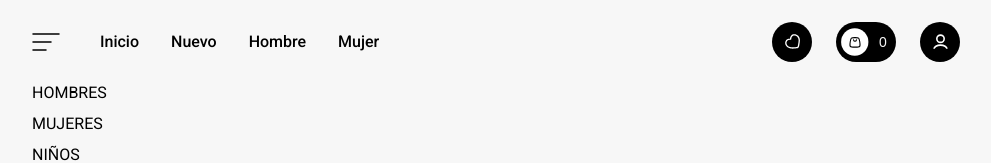
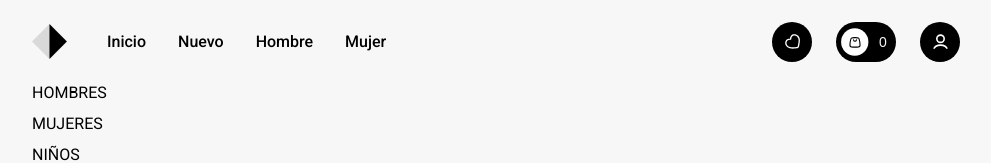
Before and after one commit to Meyer-Usuga/web-ecommerce, an Angular app: page / in a window 1280 px wide. Shown: the top 163 px of the page, without its empty margins (144-1135 px from the left). Built offline with nearby package versions, Linux system fonts and the light colour scheme.

Commit message:
changes: se actualiza el logo del navbar

```diff
--- a/src/app/shared/components/navbar/navbar.component.html
+++ b/src/app/shared/components/navbar/navbar.component.html
@@ -2,7 +2,7 @@
   <div class="navbar__list">
     <img
       #toggle
-      src="toggle.svg"
+      src="icon-logo.svg"
       alt="Web toggle"
       class="navbar__toggle"
       [class.hide]="stateSidebar()"
```
Also changed, not shown: public/icon-logo.svg (added).
